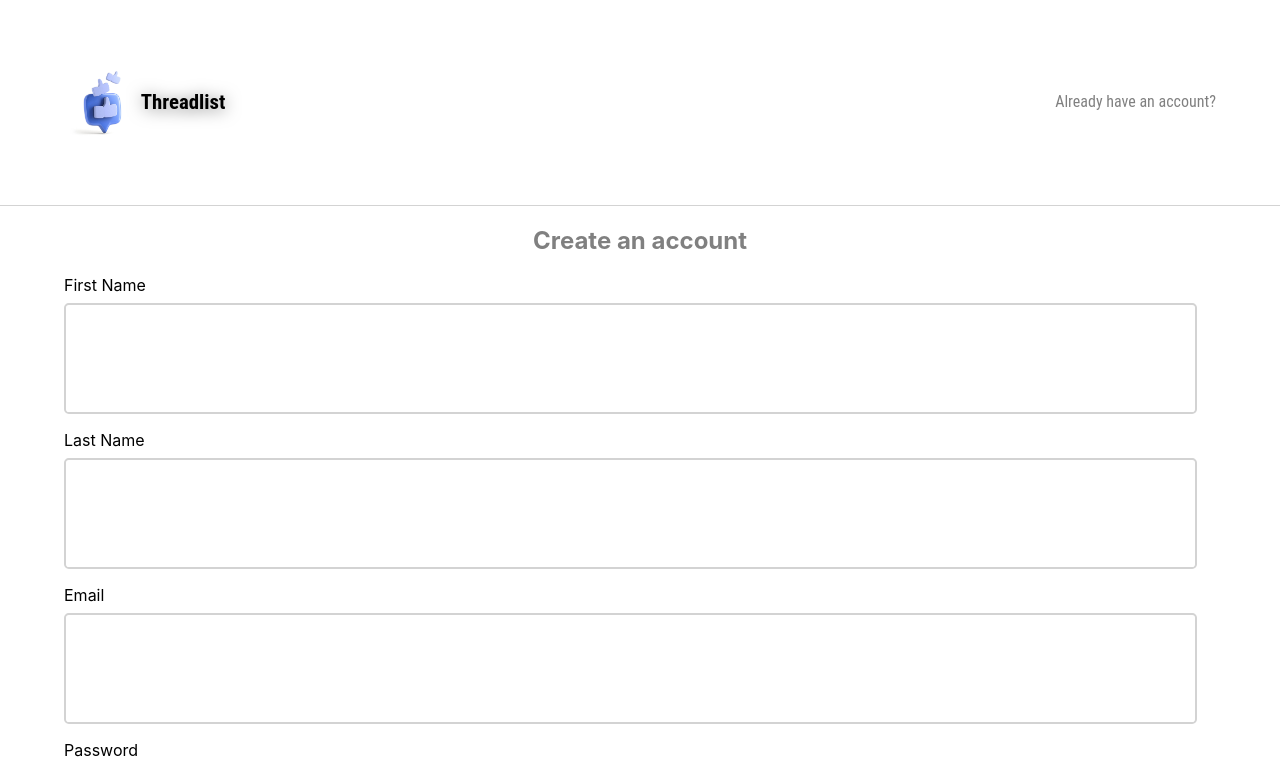
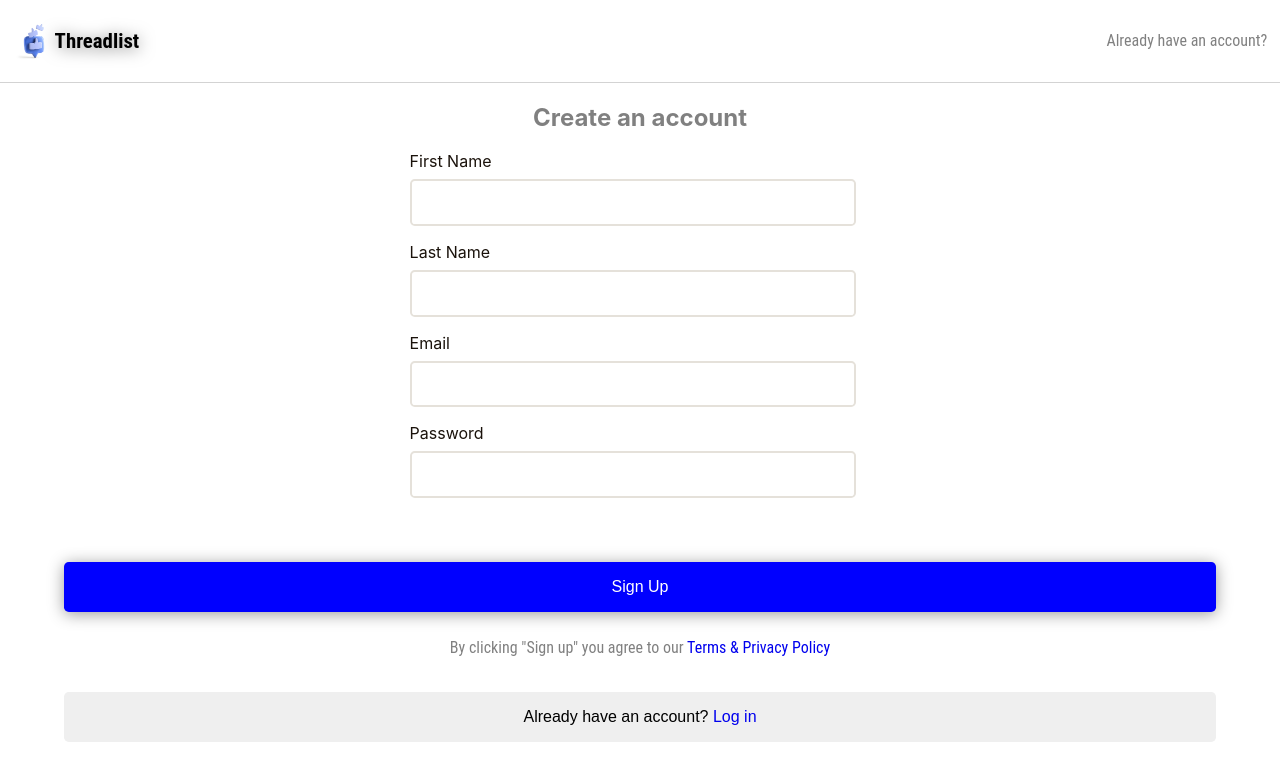
Before and after one commit to jonahunuafe/user-authentication, a React (Create React App) app: page / in a window 1280 px wide. Shown: the top 766 px of the page. Built offline with nearby package versions, Linux system fonts and the light colour scheme.

Commit message:
responsive Input component

```diff
--- a/src/components/Input.js
+++ b/src/components/Input.js
@@ -3,8 +3,8 @@ import classes from "./Input.module.css";
 export default function Input({ label, id, error, ...props }) {
     return (
         <div className={classes.inputContainer}>
-            <label htmlFor={id}>{label}</label>
-            <input id={id} {...props} required/>
+            <label htmlFor={id} id={classes.label}>{label}</label>
+            <input id={id} {...props} required />
             {error}
         </div>
     );
--- a/src/components/Input.module.css
+++ b/src/components/Input.module.css
@@ -1,10 +1,26 @@
 input {
     display: block;
     padding: 4%;
-    border: 2px solid lightgray;
+    border: 2px solid #E5E1DA;
     outline: none;
     border-radius: 0.3rem;
     width: 90%;
     margin-top: 0.5rem;
     margin-bottom: 1rem;
 }
+
+#label {
+    color: #1A120B;
+    font-weight: 400;
+}
+
+@media(min-width: 768px) {
+    input {
+        padding: 3%;
+    }
+
+    .inputContainer {
+        width: 40%;
+        margin: auto;
+    }
+}
--- a/src/components/MainNavigation.module.css
+++ b/src/components/MainNavigation.module.css
@@ -28,6 +28,14 @@ p {
 }
 
 @media(min-width: 768px) {
+    header {
+        padding: 0.8rem;
+    }
+
+    .subHeader1 img {
+        width: 10%;
+    }
+
     .subHeader2 {
         width: 100%;
         display: flex;
```
